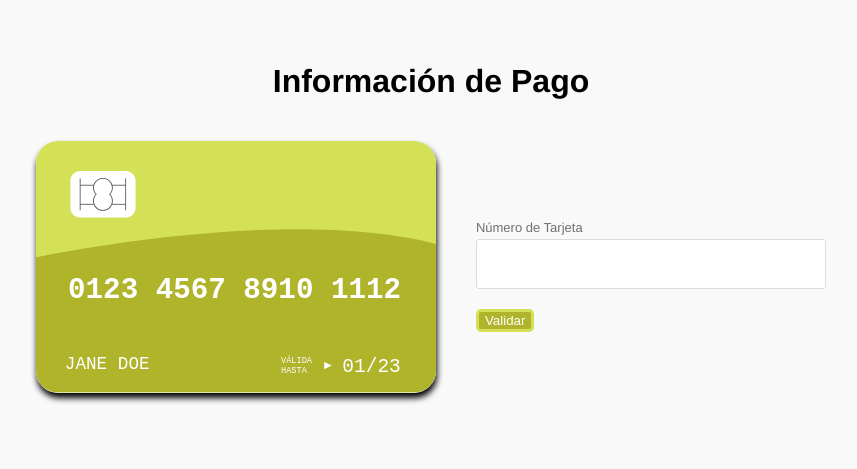
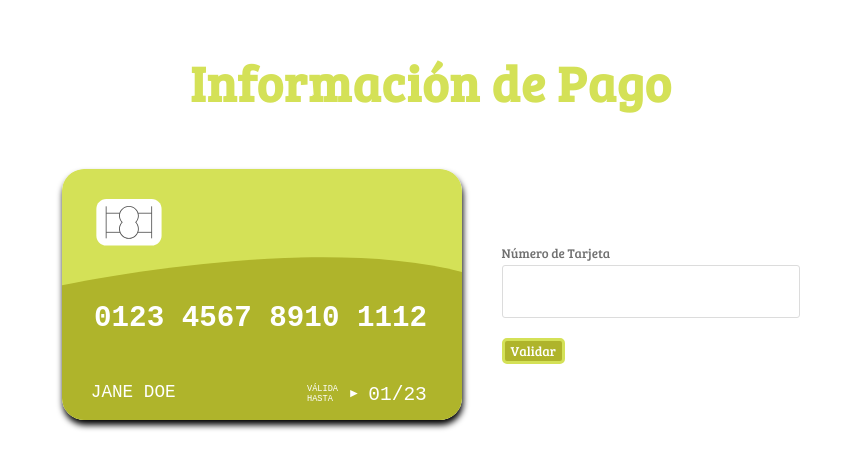
Before and after one commit to lubardalees/Algoritmo-Lunh, a plain HTML site: page index.html in a window 1280 px wide. Shown: the part 173-642 px from the top of the page, without its empty margins (209-1066 px from the left). Drawn offline with Linux system fonts and the light colour scheme.

Commit message:
proyecto actualizado 23/11

```diff
--- a/assets/css/style.css
+++ b/assets/css/style.css
@@ -1,4 +1,22 @@
+@font-face {
+
+    font-family: Mifuente;
+    src: url(../Fonts/BreeSerif-Regular.ttf);
+
+
+  }
+
+
+  * {
+
+    font-family: Mifuente;
+
+  }
+
+
 body {
+
+
     margin: 0;
     padding: 0;
     background-color: #f9f9f9;
@@ -16,12 +34,21 @@ body {
     min-height: 100vh;
     -ms-flex-wrap: wrap;
         flex-wrap: wrap;
-    font-family: 'Helvetica';
+        font-family: 'Be Vietnam Pro', sans-serif;
+}
+
+body{
+
+background-color: rgb(255, 255, 255);
+
 }
 
 .payment-title {
     width: 100%;
     text-align: center;
+    letter-spacing: 1px;
+    color: #d4e157;
+    font-size: 25px;
 }
 
 .field-container input {
--- a/index.html
+++ b/index.html
@@ -4,7 +4,7 @@
     <meta charset="UTF-8">
     <meta http-equiv="X-UA-Compatible" content="IE=edge">
     <meta name="viewport" content="width=device-width, initial-scale=1.0">
-    <title>Algortimo de Luhn</title>
+    <title>Algoritmo de Luhn</title>
     <link rel="stylesheet" href="assets/css/style.css">
 </head>
 <body>
```
Also changed, not shown: assets/Fonts/BreeSerif-Regular.ttf (added).
